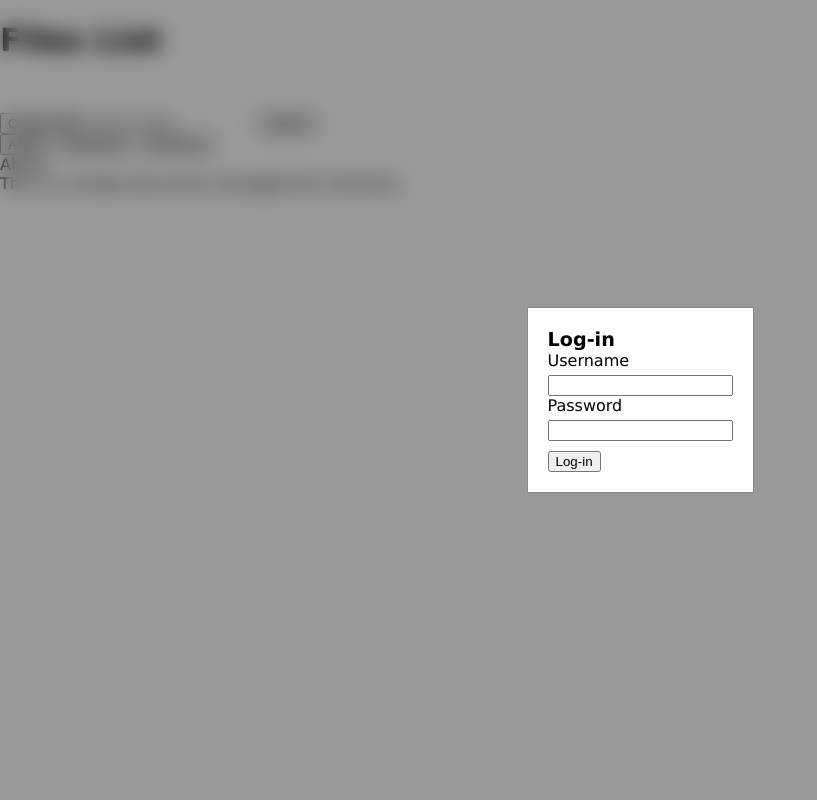
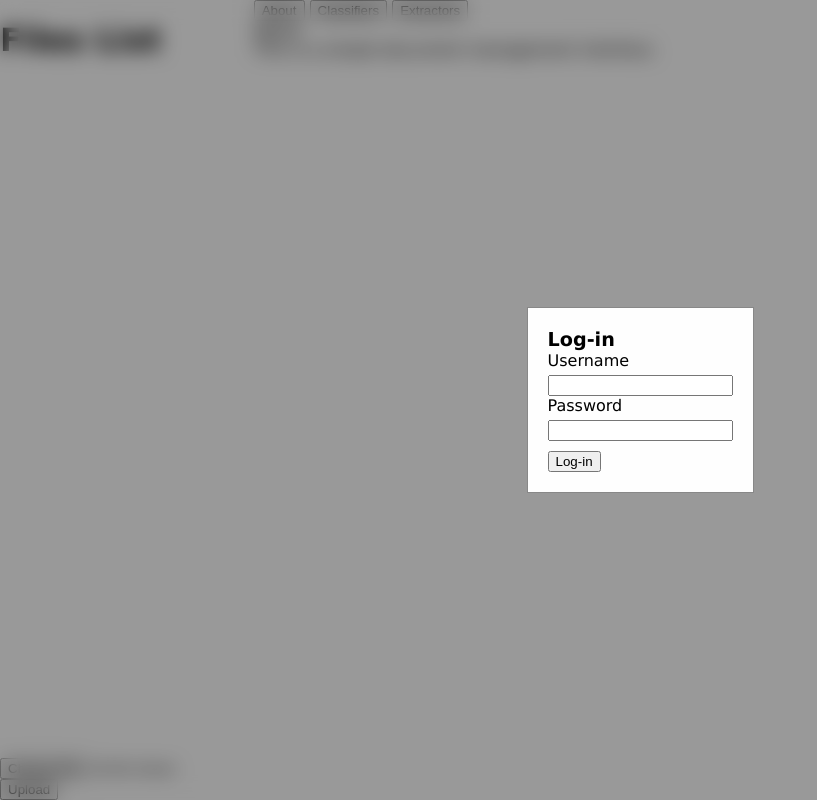
Before and after one commit to jameshickman/document_processor, a FastAPI app: template api/templates/index.html in a window 1280 px wide. Shown: the whole page, without its empty margins (0-817 px from the left). Run offline with FastAPI, Linux system fonts and the light colour scheme; the template is opened without the code that fills it, so the values that code supplies are empty; some libraries are stand-ins or nearby versions.

Commit message:
Application layout

```diff
--- a/api/public/js/components/files_list.js
+++ b/api/public/js/components/files_list.js
@@ -11,18 +11,26 @@ export class FilesList extends BaseComponent {
 
     static styles = css`
         .container {
-            display: flex;flex-direction: column;
+            display: flex;
+            flex-direction: column;
             height: 100%;
         }
         .header {
             flex-grow: 0;
         }
         #files-list {
+            border: 0;
+            padding: 0;
+            margin: 0;
             flex-grow: 1;
-            overflow-y: auto;
+            overflow: auto;
+            max-width: 400px;
         }
-        .upload-form {
-            flex-grow: 0;
+        .files-list li {
+            list-style: none;
+            border: 0;
+            padding: 0;
+            margin: 0;
         }
     `;
 
--- a/api/public/styles.css
+++ b/api/public/styles.css
@@ -21,3 +21,16 @@ details, embed, figure, figcaption, footer, header, menu, nav, output, section,
 body {
     font-family: 'Verdana', 'Arial', 'Droid Sans', 'Lato', sans-serif;
 }
+
+.app-container {
+    display: flex;
+    flex-direction: row;
+}
+.files-widget-container {
+    flex-grow: 1;
+    height: 100vh;
+}
+.sections {
+    flex-grow: 2;
+    width: 100%;
+}
--- a/api/templates/index.html
+++ b/api/templates/index.html
@@ -22,14 +22,13 @@
 </head>
 <body>
 <div class="app-container">
-    <files-list jsum></files-list>
+    <files-list jsum class="files-widget-container"></files-list>
     <div class="sections">
         <navigation-menu jsum class="navigation-menu" data-target="#main-views">
             <button data-view="about">About</button>
             <button data-view="classifiers">Classifiers</button>
             <button data-view="extractors">Extractors</button>
         </navigation-menu>
-    </div>
         <navigation-views class="navigation-views" id="main-views">
             <div data-name="about" class="navigation-view">
                 {% include 'sections/about.j2' %}
@@ -41,6 +40,7 @@
                 {% include 'sections/extractors.j2' %}
             </div>
         </navigation-views>
+    </div>
 </div>
 <login-modal jsum></login-modal>
 </body>
```
Lines whose indentation alone changed are shown as unchanged.
